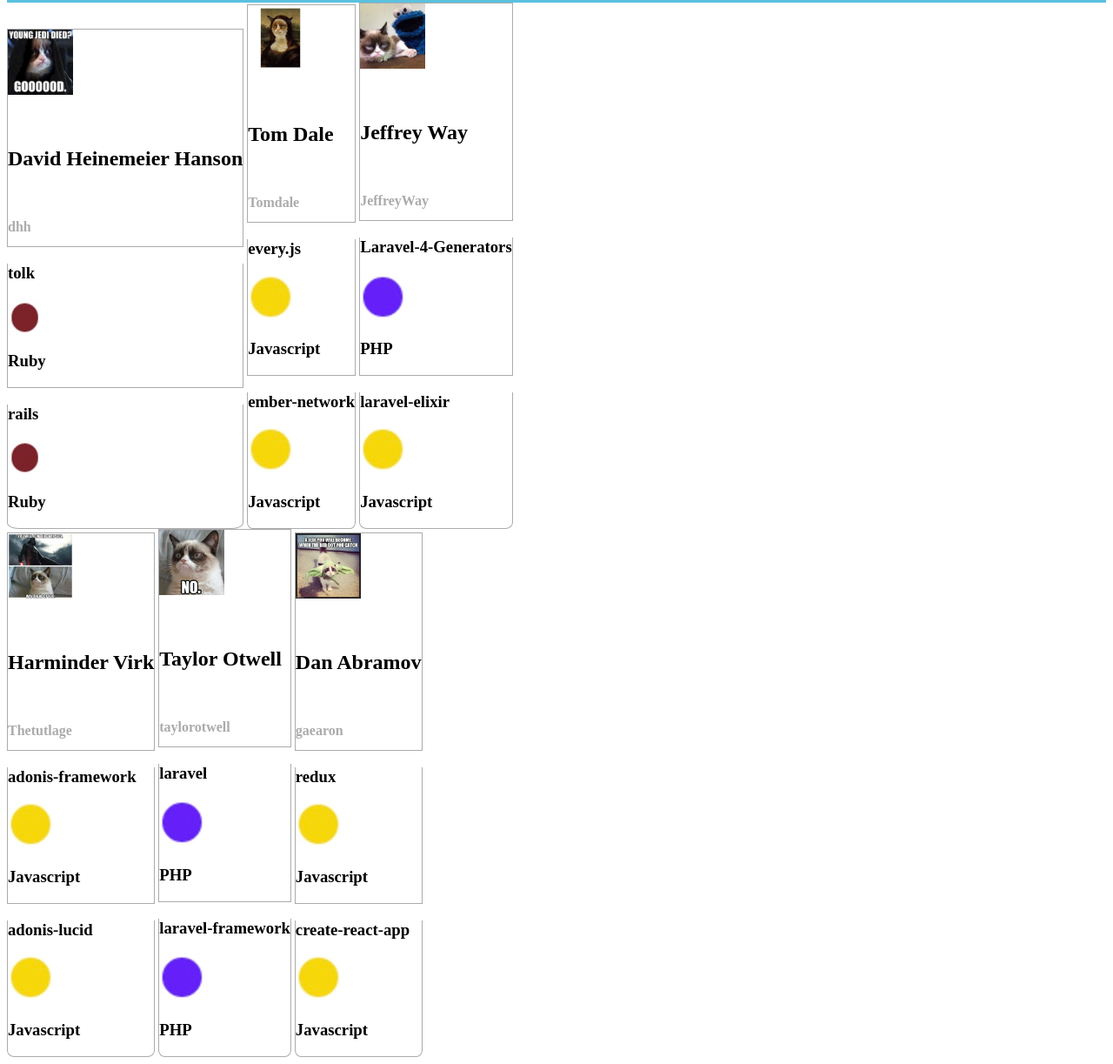
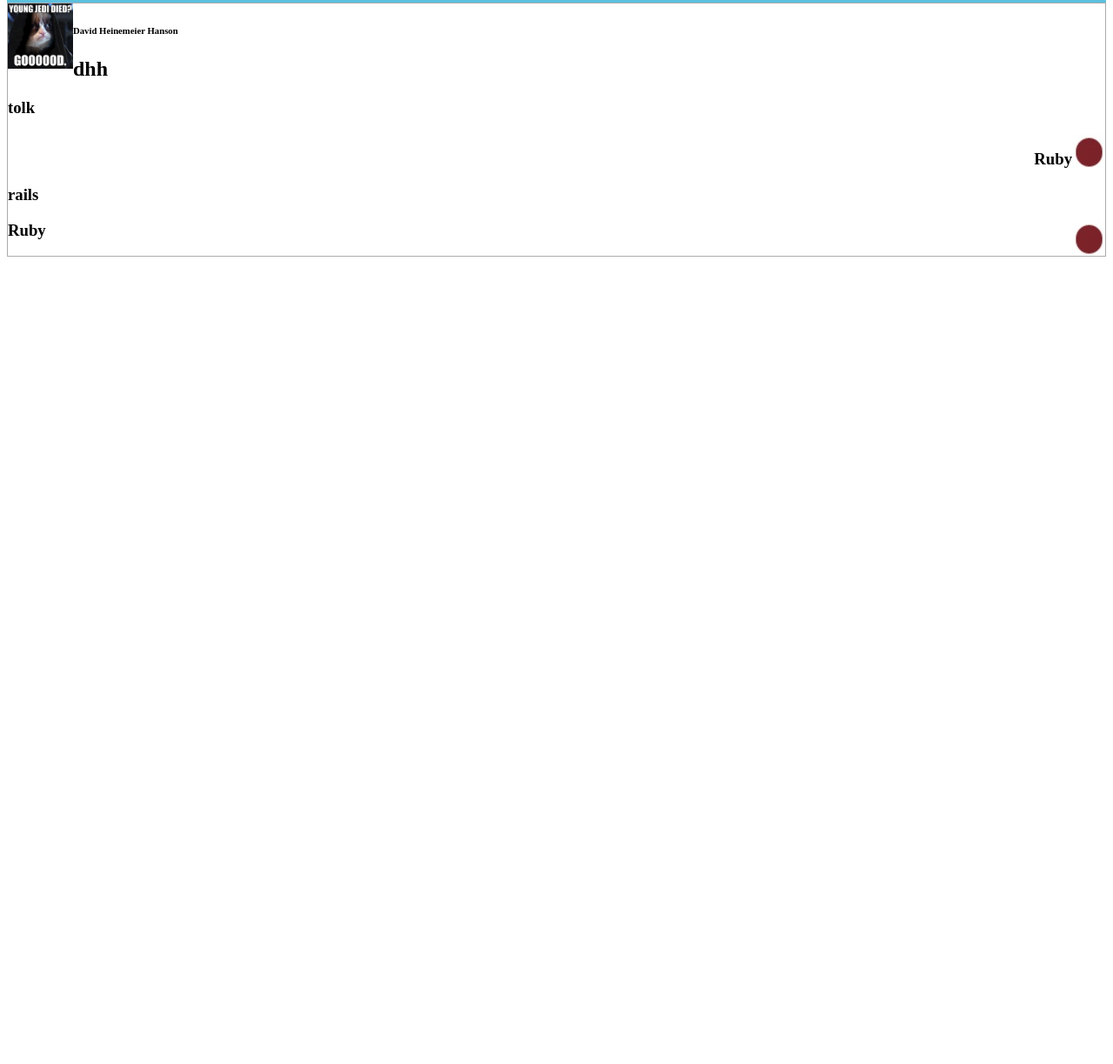
Before and after one commit to Carlysej89/github_users_HW, a plain HTML site: page index.html in a window 1280 px wide. Shown: the part 55-1278 px from the top of the page at 87% size. After the commit the page ends 800 px from the top, so only its background shows below. Drawn offline with Linux system fonts and the light colour scheme.

Commit message:
corrected some of the css and html layout

```diff
--- a/index.html
+++ b/index.html
@@ -24,33 +24,35 @@
 
 
       <aside class="userrow">
+
+
+
         <!-- User 1 -->
-        <aside class="user">
+        <article>
           <!-- /*each user*/ -->
-          <section class="profile">
+          <section class='profile'>
             <!-- /* top part with image and text*/ -->
             <!-- <section class="profilepic"> -->
               <!-- /*contains image*/ -->
               <img src='anaKat.jpg' alt='pic of you'>
             <!-- </section> -->
-
-
-            <section class="name">
-
+            <aside>
               <!-- /*name and username*/ -->
               <h1>David Heinemeier Hanson</h1>
               <h2>dhh</h2>
-            </section>
+            </aside>
           </section>
-
-
           <section>
             <!-- /*skills section*/ -->
+            <aside class="skill">
 
-            <aside class="skill">
               <h3>tolk</h3>
+
+              <aside class="dotskill">
               <img class="dot" src="maroondot.jpg" alt="maroon dot"></img>
               <h3>Ruby</h3>
+            </aside>
+
             </aside>
             <!-- /*each aside is a whole skill row*/ -->
             <aside class="lowerskill">
@@ -58,218 +60,11 @@
               <img class="dot" src="maroondot.jpg" alt="maroon dot"></img>
               <h3>Ruby</h3>
             </aside>
-
           </section>
-        </aside>
+        </article>
 
 
 
-
-        <!-- User 2 -->
-        <aside class="user">
-          <!-- /*each user*/ -->
-          <section class="profile">
-            <!-- /* top part with image and text*/ -->
-            <section>
-              <!-- /*contains image*/ -->
-              <img class="profilepic" src='catalisa.jpg' alt='pic of you'>
-            </section>
-
-
-            <section>
-
-              <!-- /*name and username*/ -->
-              <h1>Tom Dale</h1>
-              <h2>Tomdale</h2>
-            </section>
-          </section>
-
-
-          <section>
-            <!-- /*skills section*/ -->
-
-            <aside class="skill">
-              <h3>every.js</h3>
-              <img class="dot" src="yellowdot.jpg" alt="yellow dot"></img>
-              <h3>Javascript</h3>
-            </aside>
-            <!-- /*each aside is a whole skill row*/ -->
-            <aside class="lowerskill">
-              <h3>ember-network</h3>
-              <img class="dot" src="yellowdot.jpg" alt="yellow dot"></img>
-              <h3>Javascript</h3>
-            </aside>
-
-          </section>
-        </aside>
-
-
-
-
-        <!-- User 3 -->
-        <aside class="user">
-          <!-- /*each user*/ -->
-          <section class="profile">
-            <!-- /* top part with image and text*/ -->
-            <section>
-              <!-- /*contains image*/ -->
-              <img class="profilepic" src='cookiecat.jpg' alt='pic of you'>
-            </section>
-
-
-            <section>
-
-              <!-- /*name and username*/ -->
-              <h1>Jeffrey Way</h1>
-              <h2>JeffreyWay</h2>
-            </section>
-          </section>
-
-
-          <section>
-            <!-- /*skills section*/ -->
-
-            <aside class="skill">
-              <h3>Laravel-4-Generators</h3>
-              <img class="dot" src="bluedot.jpg" alt="blue dot"></img>
-              <h3>PHP</h3>
-            </aside>
-            <!-- /*each aside is a whole skill row*/ -->
-            <aside class="lowerskill">
-              <h3>laravel-elixir</h3>
-              <img class="dot" src="yellowdot.jpg" alt="yellow dot"></img>
-              <h3>Javascript</h3>
-            </aside>
-
-          </section>
-        </aside>
-      </aside>
-
-
-      <aside>
-
-        <!-- User 4 -->
-        <aside class="user">
-          <!-- /*each user*/ -->
-          <section class="profile">
-            <!-- /* top part with image and text*/ -->
-            <section>
-              <!-- /*contains image*/ -->
-              <img class="profilepic" src='darthvadercat.jpg' alt='pic of you'>
-            </section>
-
-
-            <section>
-
-              <!-- /*name and username*/ -->
-              <h1>Harminder Virk</h1>
-              <h2>Thetutlage</h2>
-            </section>
-          </section>
-
-
-          <section>
-            <!-- /*skills section*/ -->
-
-            <aside class="skill">
-              <h3>adonis-framework</h3>
-              <img class="dot" src="yellowdot.jpg" alt="yellow dot"></img>
-              <h3>Javascript</h3>
-            </aside>
-            <!-- /*each aside is a whole skill row*/ -->
-            <aside class="lowerskill">
-              <h3>adonis-lucid</h3>
-              <img class="dot" src="yellowdot.jpg" alt="yellow dot"></img>
-              <h3>Javascript</h3>
-            </aside>
-
-          </section>
-        </aside>
-
-
-
-
-        <!-- User 5 -->
-        <aside class="user">
-          <!-- /*each user*/ -->
-          <section class="profile">
-            <!-- /* top part with image and text*/ -->
-            <section>
-              <!-- /*contains image*/ -->
-              <img class="profilepic" src='nocat.jpg' alt='pic of you'>
-            </section>
-
-
-            <section>
-
-              <!-- /*name and username*/ -->
-              <h1>Taylor Otwell</h1>
-              <h2>taylorotwell</h2>
-            </section>
-          </section>
-
-
-          <section>
-            <!-- /*skills section*/ -->
-
-            <aside class="skill">
-              <h3>laravel</h3>
-              <img class="dot" src="bluedot.jpg" alt="blue dot"></img>
-              <h3>PHP</h3>
-            </aside>
-            <!-- /*each aside is a whole skill row*/ -->
-            <aside class="lowerskill">
-              <h3>laravel-framework</h3>
-              <img class="dot" src="bluedot.jpg" alt="blue dot"></img>
-              <h3>PHP</h3>
-            </aside>
-
-          </section>
-        </aside>
-
-
-
-
-        <!-- User 6 -->
-        <aside class="user">
-          <!-- /*each user*/ -->
-          <section class="profile">
-            <!-- /* top part with image and text*/ -->
-            <section>
-              <!-- /*contains image*/ -->
-              <img class="profilepic" src='yodacat.jpg' alt='pic of you'>
-            </section>
-
-
-            <section>
-
-              <!-- /*name and username*/ -->
-              <h1>Dan Abramov</h1>
-              <h2>gaearon</h2>
-            </section>
-          </section>
-
-
-          <section>
-            <!-- /*skills section*/ -->
-
-            <aside class="skill">
-              <h3>redux</h3>
-              <img class="dot" src="yellowdot.jpg" alt="yellow dot"></img>
-              <h3>Javascript</h3>
-            </aside>
-            <!-- /*each aside is a whole skill row*/ -->
-            <aside class="lowerskill">
-              <h3>create-react-app</h3>
-              <img class="dot" src="yellowdot.jpg" alt="yellow dot"></img>
-              <h3>Javascript</h3>
-            </aside>
-
-          </section>
-        </aside>
-      </aside>
-
-    </section>
   </main>
 
 </body>
--- a/style.css
+++ b/style.css
@@ -16,27 +16,39 @@ main > section {
   width: 100%;
 }
 
-.user {
-  display: inline-block;
-}
-
-h1 {
-  font-size: x-large;
-}
-
-h2 {
-  font-size: medium;
-  color: #ABABAB;
-}
-
-.profile {
+article {
   border: 1px solid #ABABAB;
 }
 
 .profile img {
   width: 75px;
+  float: left;
+  display: block;
+}
+.profile aside {
+  float: left;
 }
 
+article section {
+  clear: both;
+}
+
+.dot {
+  display: block;
+  float: right;
+
+}
+
+.dotskill h3 {
+  float: right;
+}
+
+.lowerskill {
+  clear: both;
+}
+
+
+/*
 .skill {
   border-left: 1px solid #ABABAB;
   border-right: 1px solid #ABABAB;
@@ -49,8 +61,4 @@ h2 {
   border-bottom: 1px solid #ABABAB;
   border-bottom-left-radius: 5%;
   border-bottom-right-radius: 5%;
-}
-
-.name {
-  display: inline;
-}
+}*/
```
